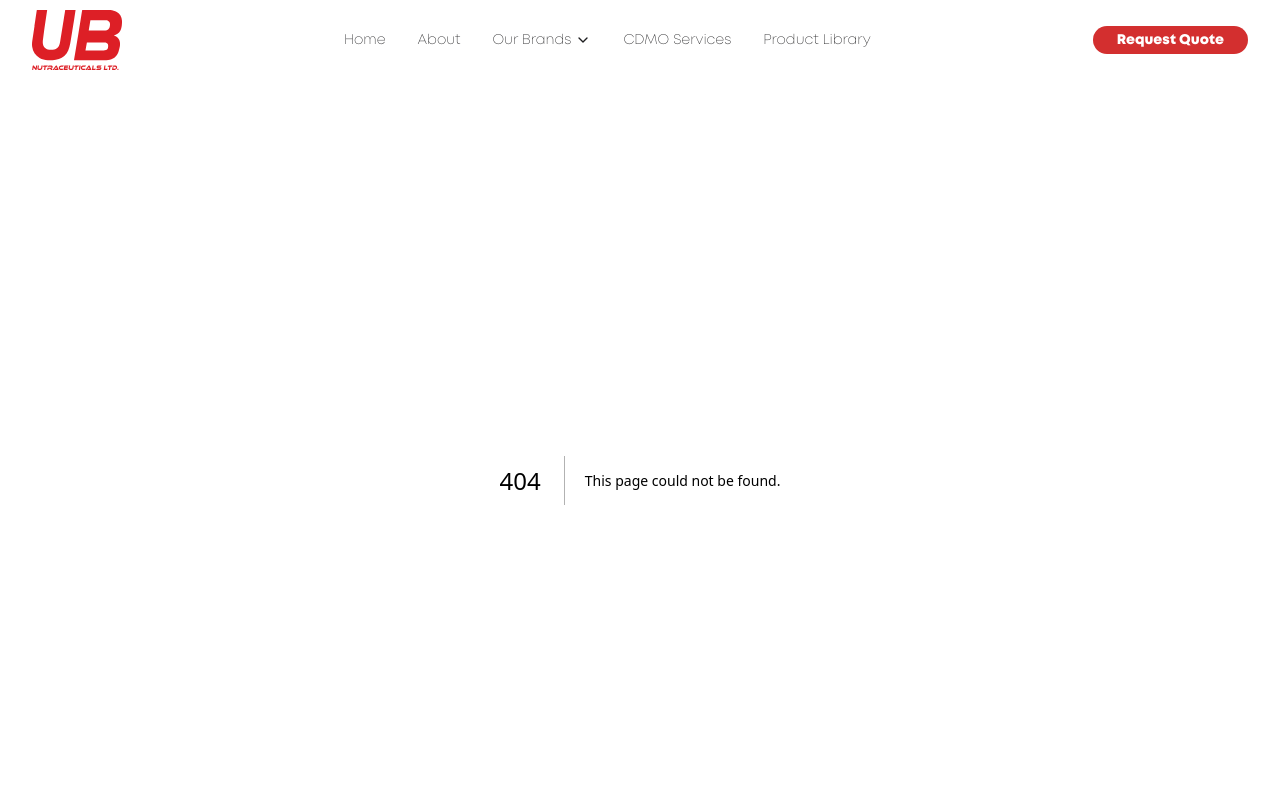
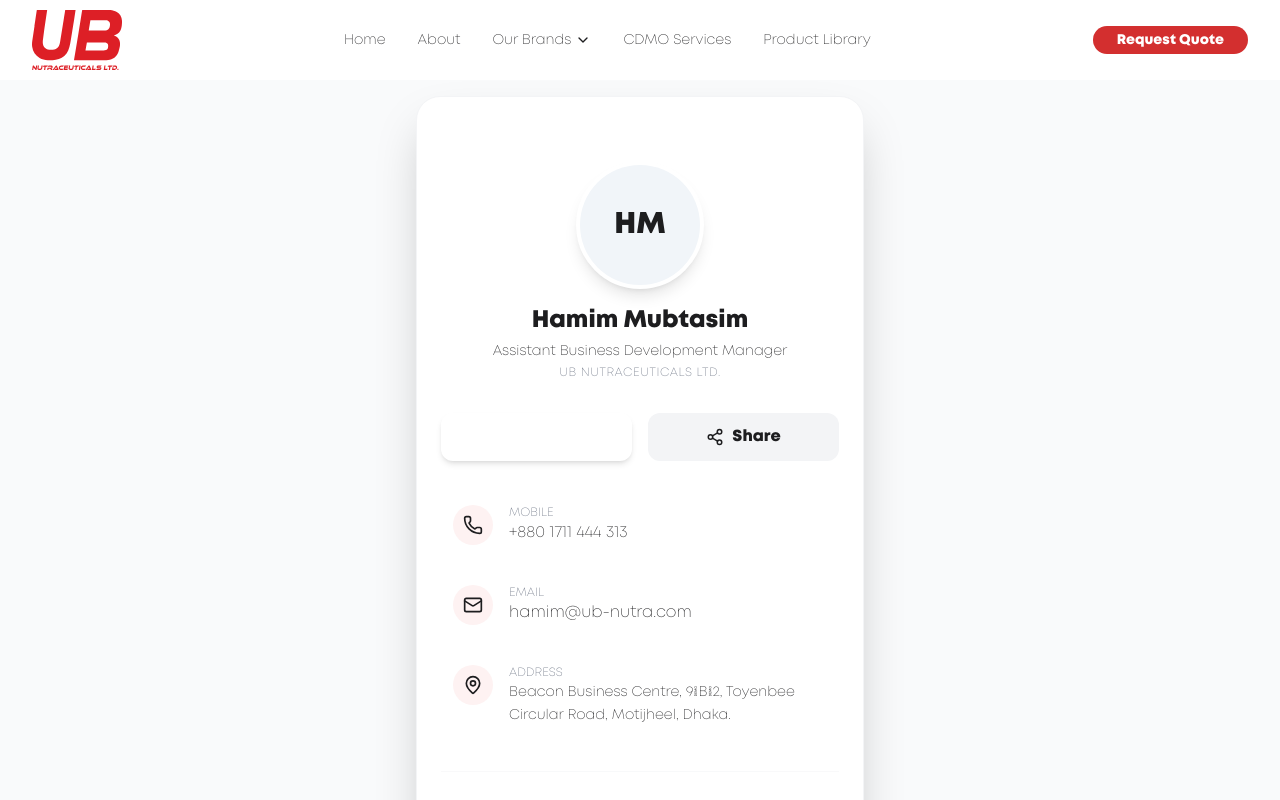
Before and after one commit to mailtohamim/UB-Nutra-Landing-Page, a Next.js app: page /hamim in a window 1280 px wide. Before the commit this address had no page. Shown: the top 800 px of the page. Built offline with nearby package versions, Linux system fonts and the light colour scheme.

Commit message:
feat: add digital visiting card for hamim

```diff
--- /dev/null
+++ b/app/hamim/page.tsx
@@ -0,0 +1,139 @@
+"use client";
+
+import { motion } from "framer-motion";
+import { Phone, Mail, MapPin, Download, Share2 } from "lucide-react";
+import Image from "next/image";
+import Link from "next/link";
+
+export default function HamimCard() {
+    const contact = {
+        name: "Hamim Mubtasim",
+        role: "Assistant Business Development Manager",
+        company: "UB Nutraceuticals Ltd.",
+        email: "hamim@ub-nutra.com",
+        phone: "+880 1711 444 313",
+        address: "Beacon Business Centre, 9/B/2, Toyenbee Circular Road, Motijheel, Dhaka.",
+    };
+
+    const generateVCard = () => {
+        const vCardData = `BEGIN:VCARD
+VERSION:3.0
+FN:${contact.name}
+TITLE:${contact.role}
+ORG:${contact.company}
+TEL;TYPE=CELL:${contact.phone.replace(/\s/g, "")}
+EMAIL:${contact.email}
+ADR;TYPE=WORK:;;${contact.address.replace(/,/g, "\\,")};;;;
+END:VCARD`;
+
+        const blob = new Blob([vCardData], { type: "text/vcard" });
+        const url = window.URL.createObjectURL(blob);
+        const link = document.createElement("a");
+        link.href = url;
+        link.setAttribute("download", "Hamim_Mubtasim.vcf");
+        document.body.appendChild(link);
+        link.click();
+        document.body.removeChild(link);
+    };
+
+    return (
+        <div className="min-h-screen bg-gray-50 flex items-center justify-center p-4">
+            <div className="max-w-md w-full bg-white rounded-3xl shadow-2xl overflow-hidden border border-gray-100 relative">
+                {/* Header / Banner */}
+                <div className="h-32 bg-ub-red relative">
+                    <div className="absolute inset-0 opacity-10 pattern-grid-lg"></div>
+                    {/* Logo Watermark */}
+                    <div className="absolute top-4 right-4 opacity-20">
+                        <Image src="/UB Logo.svg" alt="UB" width={60} height={60} className="invert brightness-0" />
+                    </div>
+                </div>
+
+                {/* Profile Content */}
+                <div className="px-6 pb-8 -mt-16 relative z-10">
+                    {/* Avatar / Initials */}
+                    <div className="w-32 h-32 mx-auto rounded-full border-4 border-white shadow-lg bg-white flex items-center justify-center overflow-hidden">
+                        {/* Placeholder for real image, using Initials for now */}
+                        <div className="w-full h-full bg-slate-100 flex items-center justify-center text-3xl font-bold text-swisse-charcoal">
+                            HM
+                        </div>
+                    </div>
+
+                    <div className="text-center mt-4">
+                        <h1 className="text-2xl font-bold text-swisse-charcoal font-[family-name:var(--font-heading)]">{contact.name}</h1>
+                        <p className="text-ub-red font-medium text-sm mt-1">{contact.role}</p>
+                        <p className="text-gray-500 text-xs uppercase tracking-wider mt-1">{contact.company}</p>
+                    </div>
+
+                    {/* Actions */}
+                    <div className="grid grid-cols-2 gap-4 mt-8">
+                        <button
+                            onClick={generateVCard}
+                            className="flex items-center justify-center gap-2 bg-ub-red text-white py-3 rounded-xl font-bold hover:bg-red-700 transition-colors shadow-md active:scale-95"
+                        >
+                            <Download size={18} />
+                            Save Contact
+                        </button>
+                        <button
+                            onClick={() => {
+                                if (navigator.share) {
+                                    navigator.share({
+                                        title: contact.name,
+                                        text: `Contact info for ${contact.name}`,
+                                        url: window.location.href
+                                    });
+                                } else {
+                                    alert("Sharing not supported on this device.");
+                                }
+                            }}
+                            className="flex items-center justify-center gap-2 bg-gray-100 text-swisse-charcoal py-3 rounded-xl font-bold hover:bg-gray-200 transition-colors active:scale-95"
+                        >
+                            <Share2 size={18} />
+                            Share
+                        </button>
+                    </div>
+
+                    {/* Info List */}
+                    <div className="mt-8 space-y-4">
+                        <a href={`tel:${contact.phone.replace(/\s/g, "")}`} className="flex items-center gap-4 p-3 hover:bg-gray-50 rounded-xl transition-colors group">
+                            <div className="w-10 h-10 rounded-full bg-red-50 text-ub-red flex items-center justify-center group-hover:bg-ub-red group-hover:text-white transition-colors">
+                                <Phone size={20} />
+                            </div>
+                            <div>
+                                <p className="text-xs text-gray-500 uppercase">Mobile</p>
+                                <p className="text-swisse-charcoal font-medium">{contact.phone}</p>
+                            </div>
+                        </a>
+
+                        <a href={`mailto:${contact.email}`} className="flex items-center gap-4 p-3 hover:bg-gray-50 rounded-xl transition-colors group">
+                            <div className="w-10 h-10 rounded-full bg-red-50 text-ub-red flex items-center justify-center group-hover:bg-ub-red group-hover:text-white transition-colors">
+                                <Mail size={20} />
+                            </div>
+                            <div>
+                                <p className="text-xs text-gray-500 uppercase">Email</p>
+                                <p className="text-swisse-charcoal font-medium">{contact.email}</p>
+                            </div>
+                        </a>
+
+                        <div className="flex items-start gap-4 p-3 hover:bg-gray-50 rounded-xl transition-colors group">
+                            <div className="w-10 h-10 rounded-full bg-red-50 text-ub-red flex items-center justify-center group-hover:bg-ub-red group-hover:text-white transition-colors shrink-0">
+                                <MapPin size={20} />
+                            </div>
+                            <div>
+                                <p className="text-xs text-gray-500 uppercase">Address</p>
+                                <p className="text-swisse-charcoal font-medium text-sm leading-relaxed">
+                                    {contact.address}
+                                </p>
+                            </div>
+                        </div>
+                    </div>
+
+                    {/* Footer Logo */}
+                    <div className="mt-8 pt-8 border-t border-gray-100 flex justify-center opacity-50">
+                        <Image src="/UB Main Logo.svg" alt="UB" width={120} height={40} />
+                    </div>
+
+                </div>
+            </div>
+        </div>
+    );
+}
```
